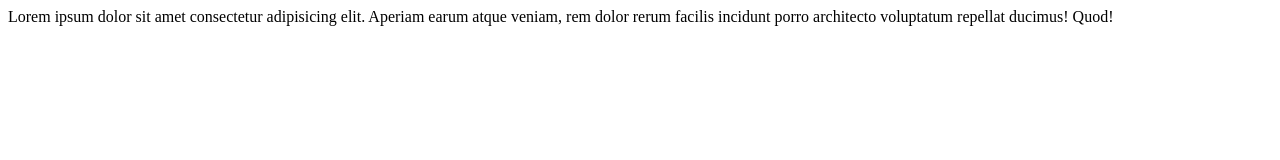
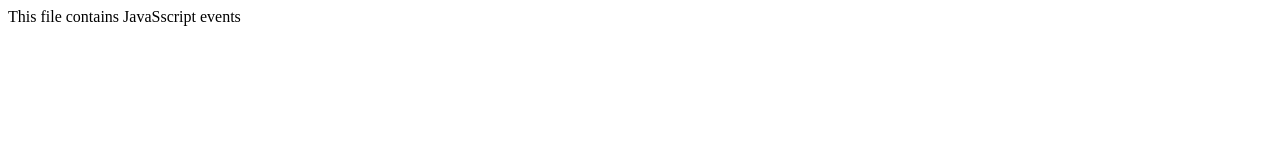
Before and after one commit to Gnananarsimha/HTML, a plain HTML site: page index.html in a window 1280 px wide. Drawn offline with Linux system fonts and the light colour scheme.

Commit message:
Again modified

```diff
--- a/index.html
+++ b/index.html
@@ -1 +1 @@
-<p>Lorem ipsum dolor sit amet consectetur adipisicing elit. Aperiam earum atque veniam, rem dolor rerum facilis incidunt porro architecto voluptatum repellat ducimus! Quod!</p>
+<p>This file contains JavaSscript events</p>
```
